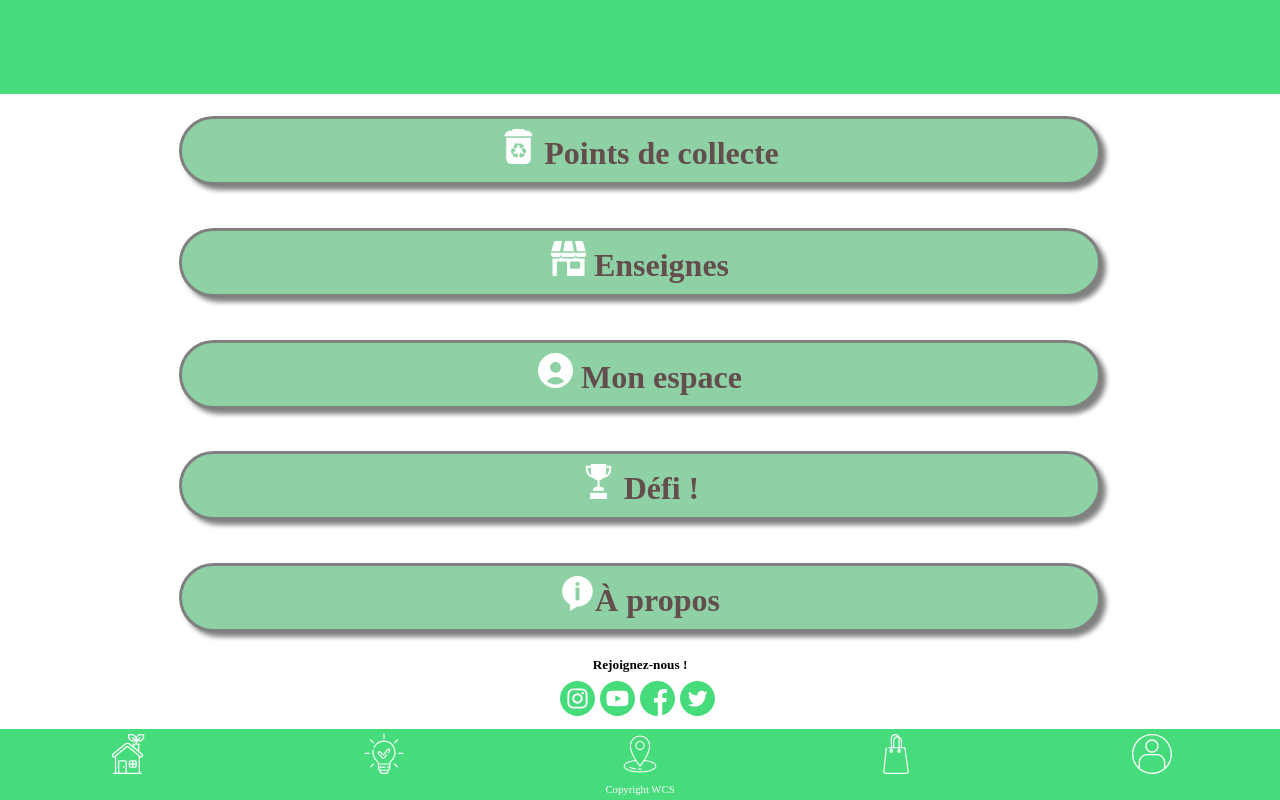
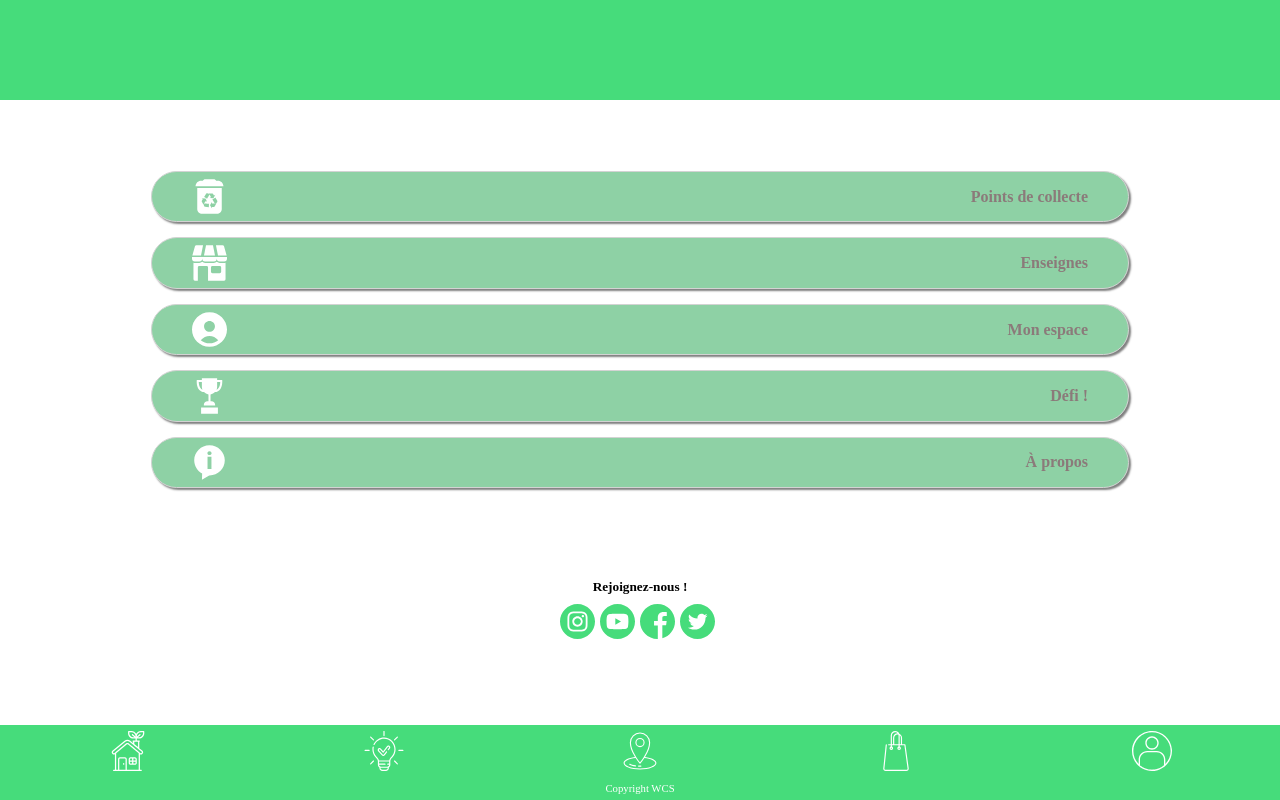
Before and after one commit to clepirault/WCS-NaoTri, a React (Create React App) app: page / in a window 1280 px wide. Built offline with nearby package versions, Linux system fonts and the light colour scheme.

Commit message:
Prez 16/04

```diff
--- a/src/components/Home.css
+++ b/src/components/Home.css
@@ -6,13 +6,23 @@
   /* background-color: #e4dfdf; */
 }
 
-h1 {
-  padding: 10px;
+
+
+h1{
+  font-size: 16px;
+
+}
+.menu-collecte, .menu-enseignes, .menu-espace, .menu-defi, .a-propos {
+  padding: 5px;
+  margin-bottom: 15px;
+  padding-right: 40px;
+  padding-left: 40px;
   background-color: #8ed1a5;
   border-radius: 40px;
-  border: solid grey;
-  color: rgb(99, 77, 77);
+  border: solid 1px lightgrey;
+  color: rgb(139, 122, 122);
   width: 70%;
-  text-align: center;
-  box-shadow: 5px 5px 5px grey;
+  box-shadow: 2px 2px 2px grey;
+  display: flex;
+  justify-content: space-between;
 }
--- a/src/components/Home.jsx
+++ b/src/components/Home.jsx
@@ -10,21 +10,26 @@ function Home() {
   return (
     <div className="homePage">
       <div className="homeBloc">
-        <h1>
-          <img src={recycleBinIcon} alt="Recycle Bin" /> Points de collecte
-        </h1>
-        <h1>
-          <img src={storeIcon} alt="Stores" /> Enseignes
-        </h1>
-        <h1>
-          <img src={profileIcon} alt="Profil" /> Mon espace
-        </h1>
-        <h1>
-          <img src={trophyIcon} alt="Challenge" /> Défi !
-        </h1>
-        <h1>
-          <img src={aboutIcon} alt="About" />À propos
-        </h1>
+        <div className="menu-collecte">
+          <img src={recycleBinIcon} alt="Recycle Bin" className="recycle-bin" />
+          <h1>Points de collecte</h1>
+        </div>
+        <div className="menu-enseignes">
+          <img src={storeIcon} alt="Stores" className="stores" />
+          <h1>Enseignes</h1>
+        </div>
+        <div className="menu-espace">
+          <img src={profileIcon} alt="Profil" className="profil" />
+          <h1>Mon espace</h1>
+        </div>
+        <div className="menu-defi">
+          <img src={trophyIcon} alt="Challenge" className="challange" />
+          <h1>Défi !</h1>
+        </div>
+        <div className="a-propos">
+          <img src={aboutIcon} alt="About" className="about" />
+          <h1>À propos</h1>
+        </div>
       </div>
     </div>
   );
```
